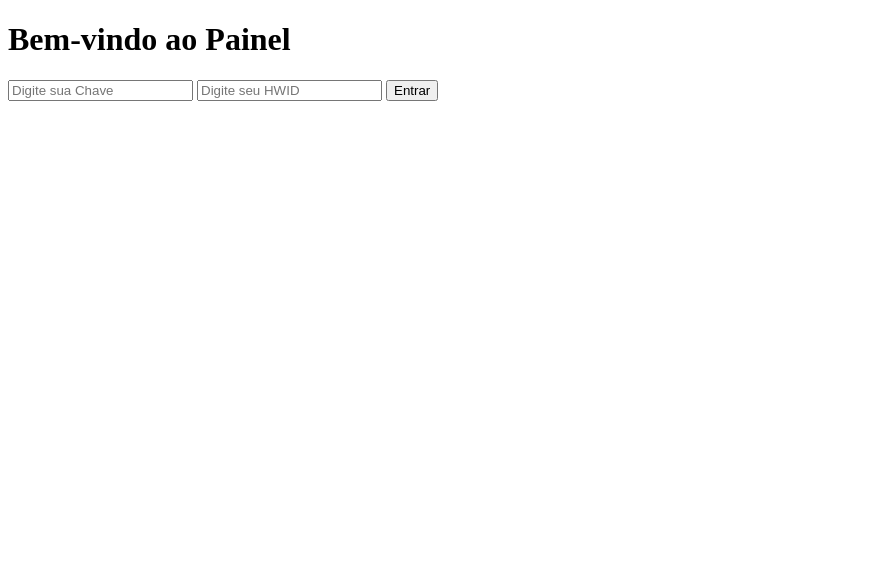
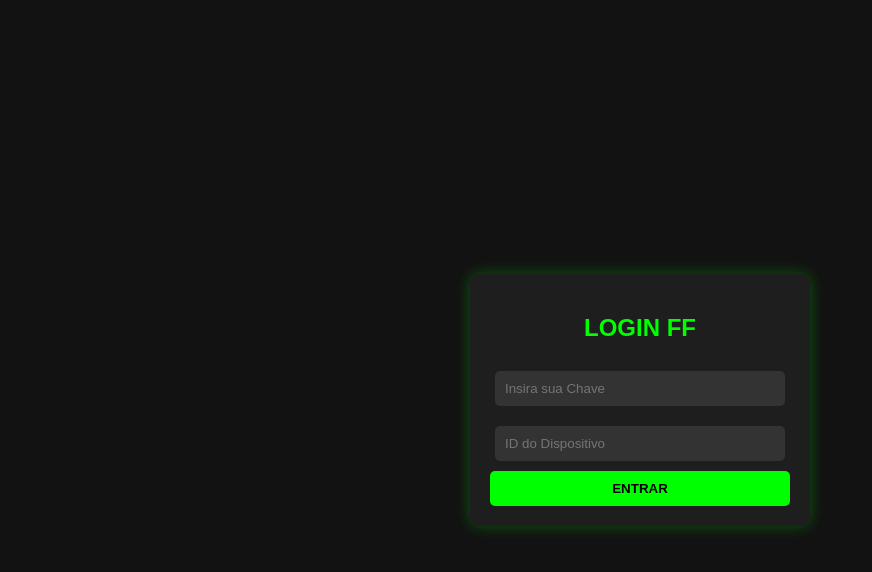
Before and after one commit to emersonssilva788-commits/painel-ff, a website: page public/index.html in a window 1280 px wide. Shown: the whole page, without its empty margins (0-872 px from the left). Drawn offline with Linux system fonts and the light colour scheme.

Commit message:
Melhorando design do painel

```diff
--- a/public/index.html
+++ b/public/index.html
@@ -1,13 +1,24 @@
 <!DOCTYPE html>
-<html>
+<html lang="pt-br">
 <head>
-    <title>Painel de Autenticação</title>
+    <meta charset="UTF-8">
+    <title>Painel de Controle | FreeFire</title>
+    <style>
+        body { background-color: #121212; color: #fff; font-family: sans-serif; display: flex; justify-content: center; align-items: center; height: 100vh; margin: 0; }
+        .login-box { background: #1e1e1e; padding: 20px; border-radius: 10px; box-shadow: 0 0 15px rgba(0,255,0,0.3); width: 300px; text-align: center; }
+        input { width: 90%; padding: 10px; margin: 10px 0; border: none; border-radius: 5px; background: #333; color: #fff; }
+        button { width: 100%; padding: 10px; background: #00ff00; border: none; border-radius: 5px; cursor: pointer; font-weight: bold; }
+        button:hover { background: #00cc00; }
+        h2 { color: #00ff00; }
+    </style>
 </head>
 <body>
-    <h1>Bem-vindo ao Painel</h1>
-    <input type="text" id="key" placeholder="Digite sua Chave">
-    <input type="text" id="hwid" placeholder="Digite seu HWID">
-    <button onclick="logar()">Entrar</button>
+    <div class="login-box">
+        <h2>LOGIN FF</h2>
+        <input type="text" id="key" placeholder="Insira sua Chave">
+        <input type="text" id="hwid" placeholder="ID do Dispositivo">
+        <button onclick="logar()">ENTRAR</button>
+    </div>
     <script>
         async function logar() {
             const key = document.getElementById('key').value;
```
